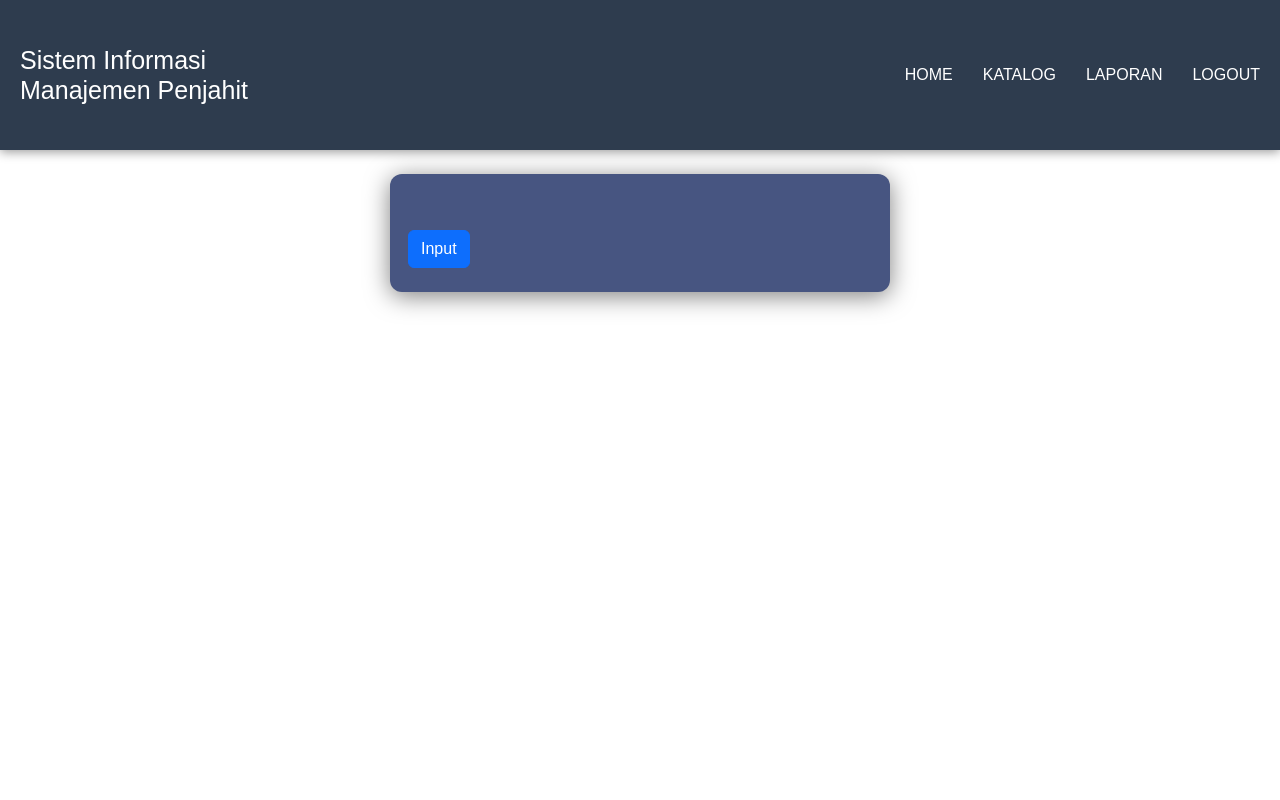
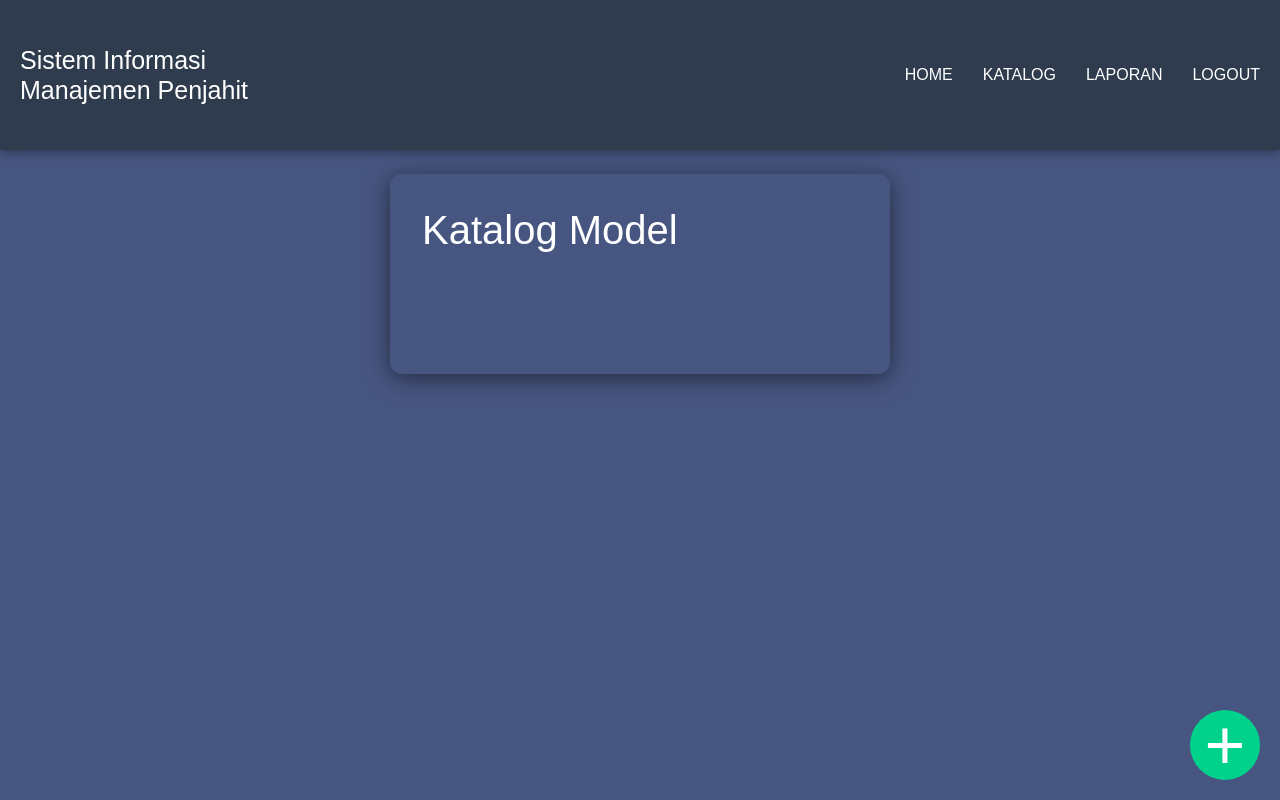
Before and after one commit to rahmanisstudent/project-rbpl-native, a PHP site: page /katalog.php in a window 1280 px wide. Run offline with PHP 8.4, Linux system fonts and the light colour scheme; data that the repository does not hold is empty.

Commit message:
ngerapihin katalog

```diff
--- a/css/katalog.css
+++ b/css/katalog.css
@@ -9,6 +9,12 @@
   display: flex;
   gap: 20px 10px;
   flex-wrap: wrap;
+  padding-bottom: 80px;
+}
+
+.alert {
+  width: 100%;
+  text-align: center;
 }
 
 .container h1 {
@@ -16,33 +22,62 @@
   margin-bottom: 20px;
 }
 
-.item {
+.row {
+  display: flex;
+  flex-wrap: wrap;
+  justify-content: center;
+  align-items: center;
+}
+
+.col {
+  align-items: center;
   flex: 1 1 calc(50% - 10px); /* 2 kolom */
   text-align: center;
+  max-width: 200px;  /* ukuran tiap item */
+  max-height: 300px;
 }
-.item img {
+
+.card {
   width: 100%;
   height: auto;
+  background-color: #4D607C;
+  color: white;
+  border-color:#00D28C;
 }
+
+.card img {
+  width: 175px;
+  height: 100px;
+  border-radius: 8px;
+}
+
 @media (max-width: 500px) {
-  .item {
+  .col {
     flex: 1 1 100%; /* Satu kolom untuk layar kecil */
   }
 }
+
 * {
   box-sizing: border-box;
 }
 
 body {
   font-family: "Quicksand", sans-serif;
-
+  background-color: #475581;
   margin: 0;
   padding: 0;
 }
 
-main {
-  padding: 20px;
-
+.add-task {
   display: flex;
-  gap: 1.5rem;
+  justify-content: center;
+  align-items: center;
+  width: 70px !important;
+  height: 70px !important;
+  background-color: #00D28C !important;
+  font-size: 70px !important;
+  font-weight: 300;
+  text-decoration: none;
+  color: white;
+  line-height: 70px !important;
 }
--- a/index.php
+++ b/index.php
@@ -21,7 +21,7 @@
                 <div class="task blue">Dress Mbak Hani (18 - 28 Juni 2019) - Belum dimulai</div>
             </div>
 
-            <a href="tambah.php"><div class="add-task">+</div></a>
+            <a href="tambah.php" class="add-task"> + </a>
         </section>
     </div>
 
--- a/katalog.php
+++ b/katalog.php
@@ -188,6 +188,7 @@ if (isset($_POST['submit'])) {
 <body>
     <?php include 'nav.php'; ?>
     <div class="container my-4">
+        <h1>Katalog Model</h1>
         <?php
         if ($error) {
             echo '<div class="alert alert-danger" role="alert">' . $error . '</div>';
@@ -196,18 +197,18 @@ if (isset($_POST['submit'])) {
             echo '<div class="alert alert-success" role="alert">' . $success . '</div>';
         }
         ?>
-        <div class="row row-cols-1 row-cols-md-2 row-cols-lg-3 g-4">
+        <div class="row mx-auto row-cols-1 row-cols-md-2 row-cols-lg-3 g-4">
             <?php
             $sql = "SELECT * FROM design ORDER BY design_id ASC";
             $q = mysqli_query($connect, $sql);
             while ($r = mysqli_fetch_array($q)) { ?>
                 <div class="col">
-                    <div class="card h-100 resto-item">
+                    <div class="card mx-auto h-100 resto-item">
                         <img src="<?php echo htmlspecialchars($r['gambar_design']); ?>" class="card-img-top"
                             alt="Desain Pakaian">
                         <div class="card-body resto-details">
-                            <h5 class="card-title"><?php echo htmlspecialchars($r['jenis_pakaian']); ?></h5>
-                            <p class="card-text text-dark opacity-75 text-truncate">
+                            <h5 class="card-title text-truncate"><?php echo htmlspecialchars($r['jenis_pakaian']); ?></h5>
+                            <p class="card-text text-light opacity-75 text-truncate">
                                 <?php echo htmlspecialchars($r['deskripsi_design']); ?>
                             </p>
                             <div class="d-flex justify-content-between mt-3">
@@ -227,8 +228,6 @@ if (isset($_POST['submit'])) {
                 </div>
             <?php } ?>
         </div>
-        <button type="button" class="btn btn-primary mt-4" data-bs-toggle="modal" data-bs-target="#popupInput"
-            data-bs-op="insert">Input</button>
 
         <div class="modal fade" id="popupInput" data-bs-backdrop="static" data-bs-keyboard="false" tabindex="-1"
             aria-labelledby="staticBackdropLabel" aria-hidden="true">
@@ -271,6 +270,11 @@ if (isset($_POST['submit'])) {
                 </div>
             </div>
         </div>
+
+        <div class="add-task" data-bs-toggle="modal" data-bs-target="#popupInput" data-bs-op="insert">
+            <p>+</p>
+        </div>
+
     </div>
     <script src="https://cdn.jsdelivr.net/npm/bootstrap@5.3.6/dist/js/bootstrap.bundle.min.js"
         integrity="sha384-j1CDi7MgGQ12Z7Qab0qlWQ/Qqz24Gc6BM0thvEMVjHnfYGF0rmFCozFSxQBxwHKO"
```
Also changed, not shown: css/index.css (+14 -0 lines), uploads/6849b08ad576f_1749659786.png (added), uploads/6849ba3e7e98b_1749662270.jpg (added), uploads/6849d5c8eabb2_1749669320.png (added).
